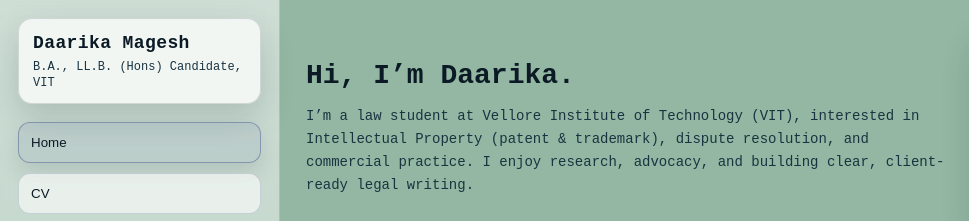
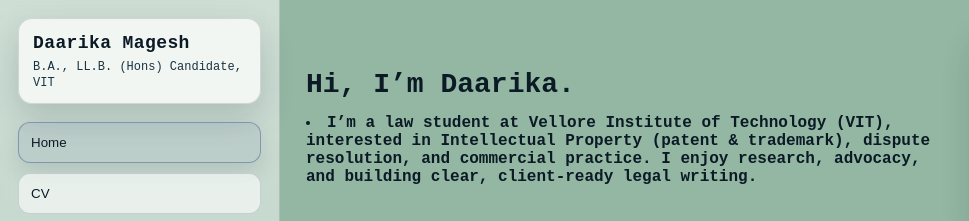
Before and after one commit to daarika-1/Daarika, a plain HTML site: page index.html in a window 1280 px wide. Shown: the top 221 px of the page, 0-969 px from the left. Drawn offline with Linux system fonts and the light colour scheme; grey boxes are pictures that could not be loaded.

Commit message:
Update index.html

```diff
--- a/index.html
+++ b/index.html
@@ -45,8 +45,8 @@
         <div class="home-copy">
           <h1 id="home-title">Hi, I’m Daarika.</h1>
           <p class="lede">
-            I’m a law student at Vellore Institute of Technology (VIT), interested in Intellectual Property (patent &amp; trademark),
-            dispute resolution, and commercial practice. I enjoy research, advocacy, and building clear, client-ready legal writing.
+           <li><strong> I’m a law student at Vellore Institute of Technology (VIT), interested in Intellectual Property (patent &amp; trademark),
+            dispute resolution, and commercial practice. I enjoy research, advocacy, and building clear, client-ready legal writing. </strong>
           </p>
         </div>
         <img class="home-photo" src="assets/DaarikaPhoto.jpg" alt="Daarika Magesh portrait" />
```
